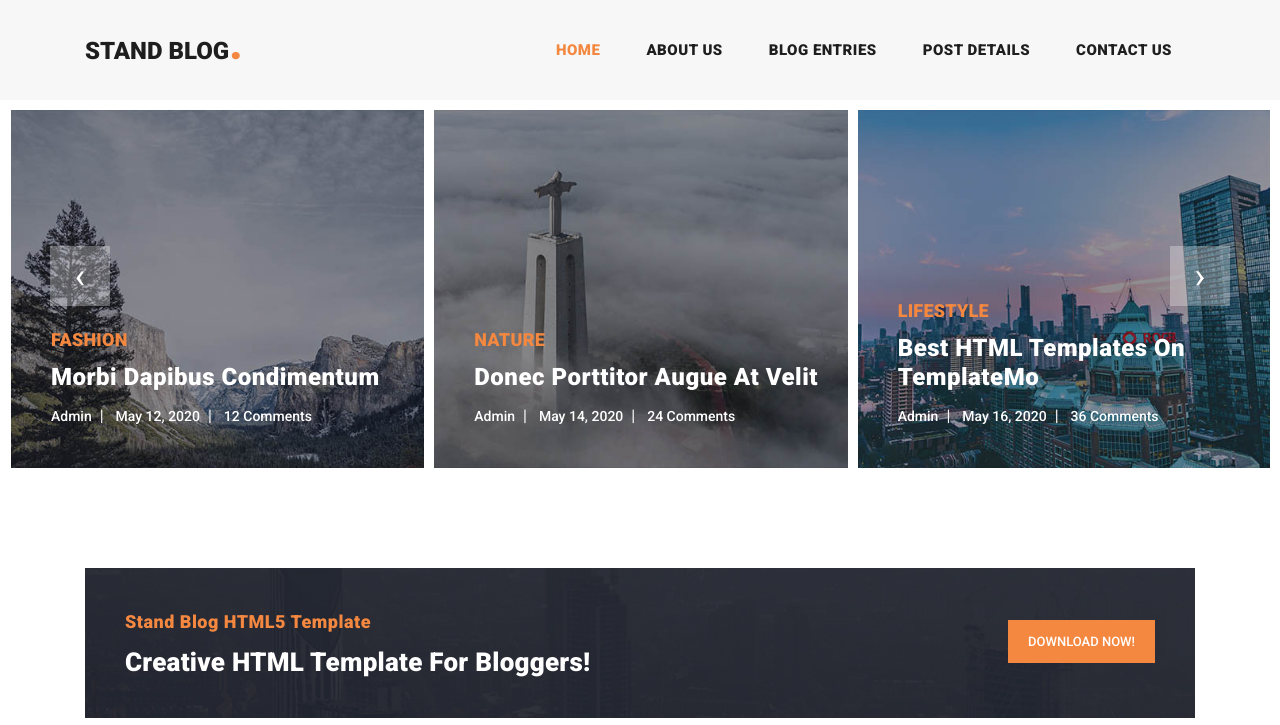
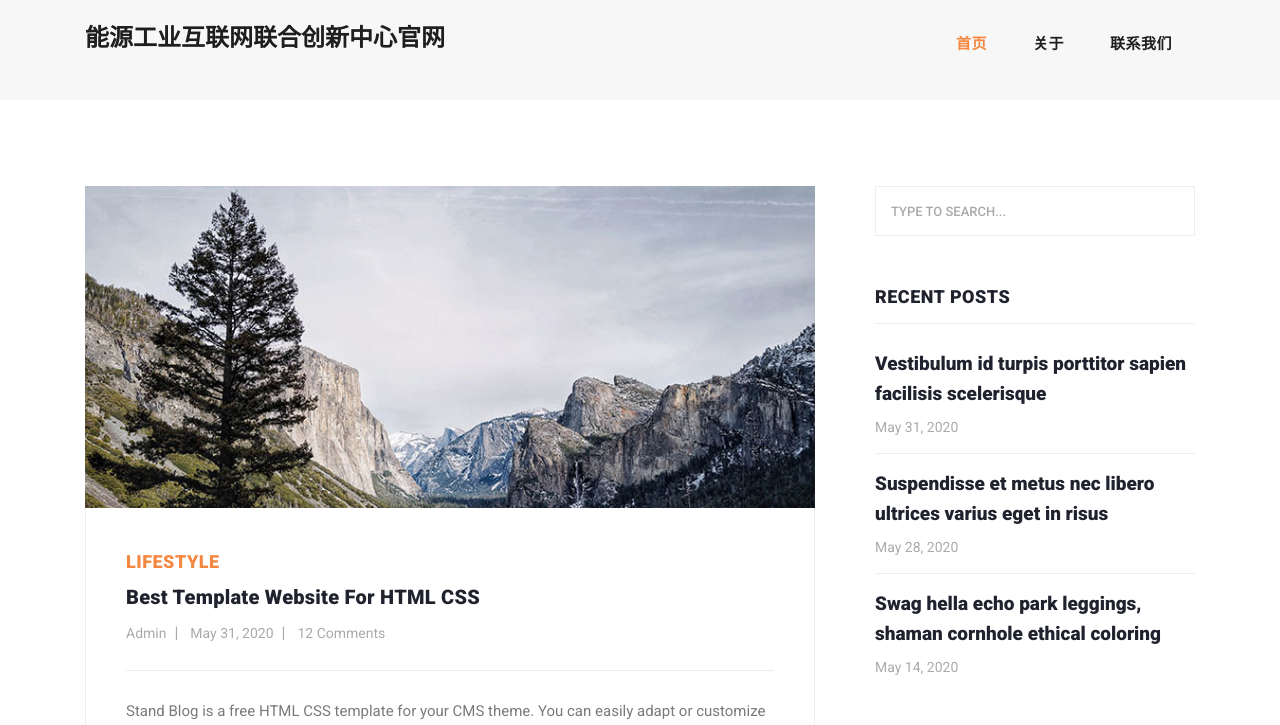
Before and after one commit to dennis9707/IndustrialInternetWeb, a plain HTML site: page index.html in a window 1280 px wide. Shown: the top 725 px of the page. Drawn offline with Linux system fonts and the light colour scheme.

Commit message:
clean scripts

```diff
--- a/index.html
+++ b/index.html
@@ -44,28 +44,28 @@ https://templatemo.com/tm-551-stand-blog
     <header class="">
       <nav class="navbar navbar-expand-lg">
         <div class="container">
-          <a class="navbar-brand" href="index.html"><h2>Stand Blog<em>.</em></h2></a>
+          <a class="navbar-brand" href="index.html"><h2>能源工业互联网联合创新中心官网</h2></a>
           <button class="navbar-toggler" type="button" data-toggle="collapse" data-target="#navbarResponsive" aria-controls="navbarResponsive" aria-expanded="false" aria-label="Toggle navigation">
             <span class="navbar-toggler-icon"></span>
           </button>
           <div class="collapse navbar-collapse" id="navbarResponsive">
             <ul class="navbar-nav ml-auto">
               <li class="nav-item active">
-                <a class="nav-link" href="index.html">Home
+                <a class="nav-link" href="index.html">首页
                   <span class="sr-only">(current)</span>
                 </a>
               </li>
               <li class="nav-item">
-                <a class="nav-link" href="about.html">About Us</a>
+                <a class="nav-link" href="about.html">关于</a>
               </li>
-              <li class="nav-item">
+              <!-- <li class="nav-item">
                 <a class="nav-link" href="blog.html">Blog Entries</a>
               </li>
               <li class="nav-item">
                 <a class="nav-link" href="post-details.html">Post Details</a>
-              </li>
+              </li> -->
               <li class="nav-item">
-                <a class="nav-link" href="contact.html">Contact Us</a>
+                <a class="nav-link" href="contact.html">联系我们</a>
               </li>
             </ul>
           </div>
@@ -75,133 +75,13 @@ https://templatemo.com/tm-551-stand-blog
 
     <!-- Page Content -->
     <!-- Banner Starts Here -->
-    <div class="main-banner header-text">
+     <div class="main-banner header-text">
       <div class="container-fluid">
         <div class="owl-banner owl-carousel">
-          <div class="item">
-            <img src="assets/images/banner-item-01.jpg" alt="">
-            <div class="item-content">
-              <div class="main-content">
-                <div class="meta-category">
-                  <span>Fashion</span>
-                </div>
-                <a href="post-details.html"><h4>Morbi dapibus condimentum</h4></a>
-                <ul class="post-info">
-                  <li><a href="#">Admin</a></li>
-                  <li><a href="#">May 12, 2020</a></li>
-                  <li><a href="#">12 Comments</a></li>
-                </ul>
-              </div>
-            </div>
-          </div>
-          <div class="item">
-            <img src="assets/images/banner-item-02.jpg" alt="">
-            <div class="item-content">
-              <div class="main-content">
-                <div class="meta-category">
-                  <span>Nature</span>
-                </div>
-                <a href="post-details.html"><h4>Donec porttitor augue at velit</h4></a>
-                <ul class="post-info">
-                  <li><a href="#">Admin</a></li>
-                  <li><a href="#">May 14, 2020</a></li>
-                  <li><a href="#">24 Comments</a></li>
-                </ul>
-              </div>
-            </div>
-          </div>
-          <div class="item">
-            <img src="assets/images/banner-item-03.jpg" alt="">
-            <div class="item-content">
-              <div class="main-content">
-                <div class="meta-category">
-                  <span>Lifestyle</span>
-                </div>
-                <a href="post-details.html"><h4>Best HTML Templates on TemplateMo</h4></a>
-                <ul class="post-info">
-                  <li><a href="#">Admin</a></li>
-                  <li><a href="#">May 16, 2020</a></li>
-                  <li><a href="#">36 Comments</a></li>
-                </ul>
-              </div>
-            </div>
-          </div>
-          <div class="item">
-            <img src="assets/images/banner-item-04.jpg" alt="">
-            <div class="item-content">
-              <div class="main-content">
-                <div class="meta-category">
-                  <span>Fashion</span>
-                </div>
-                <a href="post-details.html"><h4>Responsive and Mobile Ready Layouts</h4></a>
-                <ul class="post-info">
-                  <li><a href="#">Admin</a></li>
-                  <li><a href="#">May 18, 2020</a></li>
-                  <li><a href="#">48 Comments</a></li>
-                </ul>
-              </div>
-            </div>
-          </div>
-          <div class="item">
-            <img src="assets/images/banner-item-05.jpg" alt="">
-            <div class="item-content">
-              <div class="main-content">
-                <div class="meta-category">
-                  <span>Nature</span>
-                </div>
-                <a href="post-details.html"><h4>Cras congue sed augue id ullamcorper</h4></a>
-                <ul class="post-info">
-                  <li><a href="#">Admin</a></li>
-                  <li><a href="#">May 24, 2020</a></li>
-                  <li><a href="#">64 Comments</a></li>
-                </ul>
-              </div>
-            </div>
-          </div>
-          <div class="item">
-            <img src="assets/images/banner-item-06.jpg" alt="">
-            <div class="item-content">
-              <div class="main-content">
-                <div class="meta-category">
-                  <span>Lifestyle</span>
-                </div>
-                <a href="post-details.html"><h4>Suspendisse nec aliquet ligula</h4></a>
-                <ul class="post-info">
-                  <li><a href="#">Admin</a></li>
-                  <li><a href="#">May 26, 2020</a></li>
-                  <li><a href="#">72 Comments</a></li>
-                </ul>
-              </div>
-            </div>
-          </div>
         </div>
       </div>
     </div>
     <!-- Banner Ends Here -->
-
-    <section class="call-to-action">
-      <div class="container">
-        <div class="row">
-          <div class="col-lg-12">
-            <div class="main-content">
-              <div class="row">
-                <div class="col-lg-8">
-                  <span>Stand Blog HTML5 Template</span>
-                  <h4>Creative HTML Template For Bloggers!</h4>
-                </div>
-                <div class="col-lg-4">
-                  <div class="main-button">
-                    <a rel="nofollow" href="https://templatemo.com/tm-551-stand-blog" target="_parent">Download Now!</a>
-                  </div>
-                </div>
-              </div>
-            </div>
-          </div>
-        </div>
-      </div>
-    </section>
-
-
     <section class="blog-posts">
       <div class="container">
         <div class="row">
```
